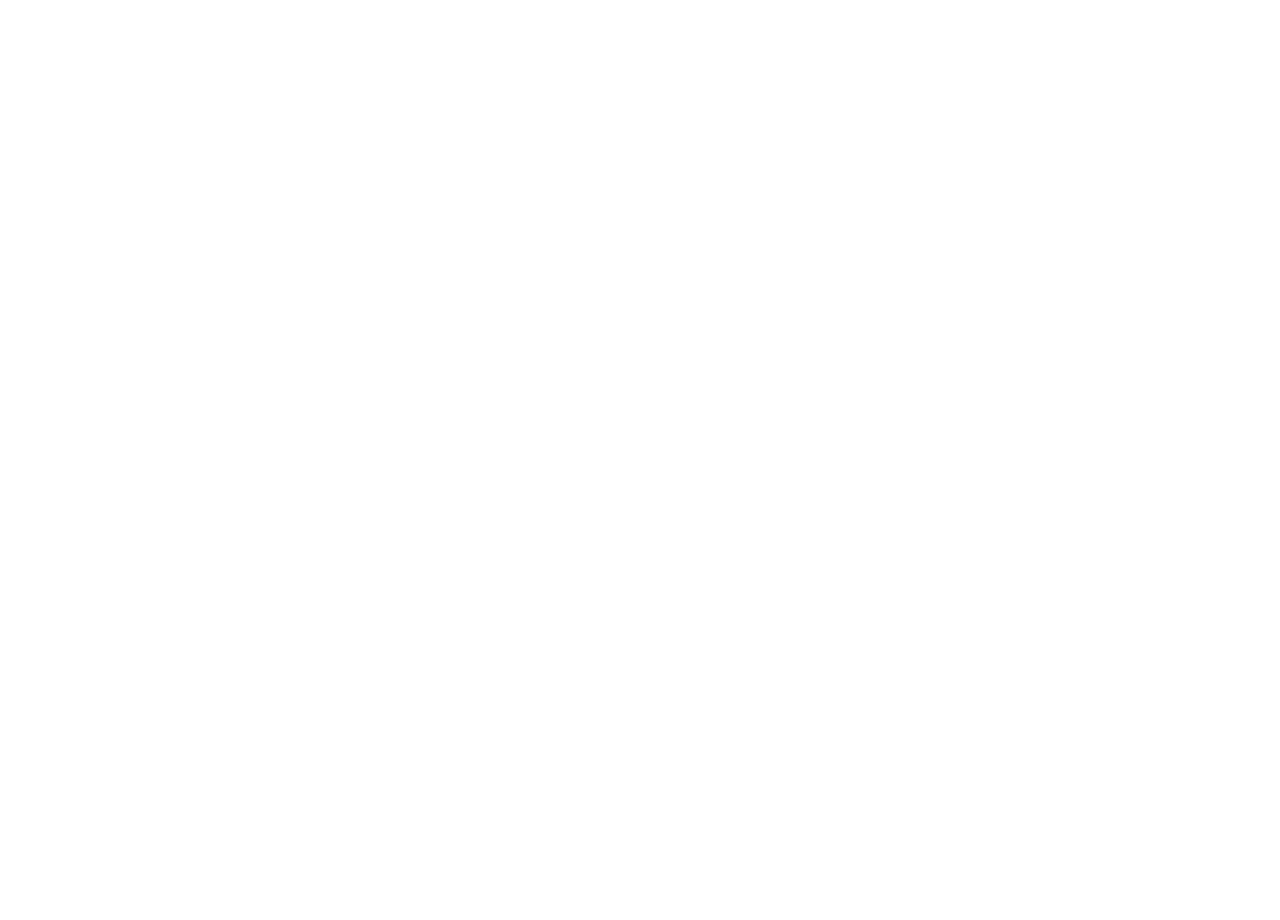
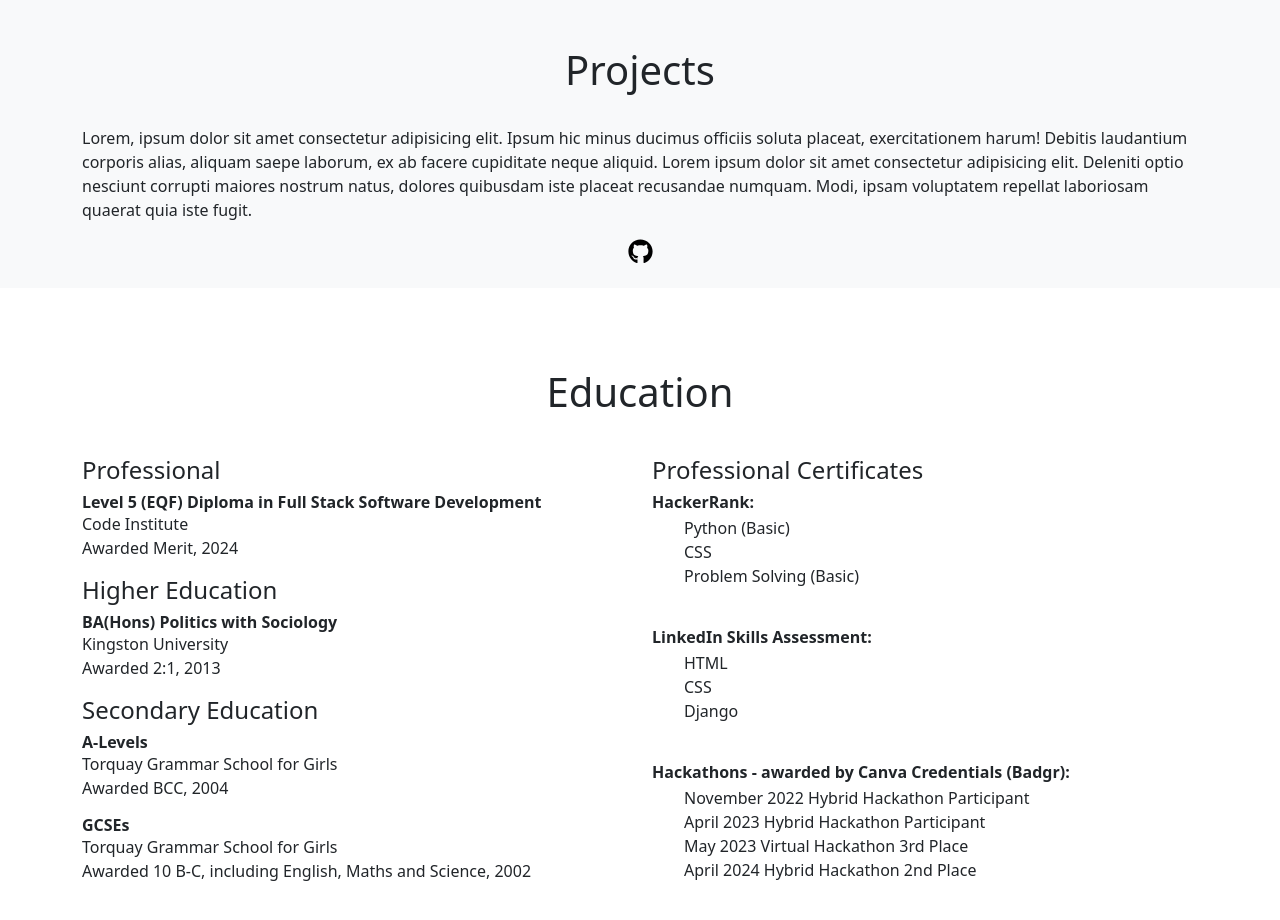
Before and after one commit to llewellynksj/portfolio, a React (Vite) app: page / in a window 1280 px wide. Shown: the part 1440-2360 px from the top of the page. Before the commit the page ends 1366 px from the top, so only its background shows below. Built offline with nearby package versions, Linux system fonts and the light colour scheme.

Commit message:
Add Education section and qualifications components

```diff
--- a/src/App.jsx
+++ b/src/App.jsx
@@ -2,6 +2,8 @@
 import NavBar from './components/NavBar';
 import About from './pages/About';
 import Home from './pages/Home';
+import Projects from './pages/Projects';
+import Education from './pages/Education';
 
 // Bootstrap
 import { Container } from 'react-bootstrap';
@@ -16,6 +18,8 @@
 
           <Home />
           <About />
+          <Projects />
+          <Education />
 
       </div>
 
--- /dev/null
+++ b/src/components/Certificate.jsx
@@ -0,0 +1,9 @@
+import React from 'react';
+
+const Certificate = ({ title }) => {
+  return (
+    <p className="mb-0">{title}</p>
+  );
+};
+
+export default Certificate;
--- /dev/null
+++ b/src/components/Qualification.jsx
@@ -0,0 +1,13 @@
+import React from 'react';
+
+const Qualification = ({ title, institution, year, grade }) => {
+  return (
+    <div>
+      <h6 className="mb-0"><strong>{title}</strong></h6>
+      <p className="mb-0">{institution}</p>
+      <p>Awarded {grade}, {year}</p>
+    </div>
+  );
+};
+
+export default Qualification;
--- a/src/index.css
+++ b/src/index.css
@@ -2,3 +2,7 @@
   margin: 0;
   padding: 0;
 }
+
+li {
+  list-style: none;
+}
--- a/src/pages/About.jsx
+++ b/src/pages/About.jsx
@@ -1,4 +1,5 @@
 import SkillGrid from './skills/SkillGrid';
+
 // Bootstrap
 import Container from 'react-bootstrap/Container';
 import Row from 'react-bootstrap/Row';
@@ -6,7 +7,7 @@
 
 const About = () => {
   return (
-    <div>
+    <>
       <Container>
         <h1 className='text-center p-4 m-2'>About</h1>
 
@@ -30,7 +31,7 @@
         </Row>
 
       </Container>
-    </div>
+    </>
   )
 }
 
--- a/src/pages/Education.jsx
+++ b/src/pages/Education.jsx
@@ -0,0 +1,65 @@
+import React from 'react'
+import { FaLinkedin } from "react-icons/fa";
+import Qualification from '../components/Qualification';
+import Certificate from '../components/Certificate';
+
+// Bootstrap
+import Container from 'react-bootstrap/Container';
+import Row from 'react-bootstrap/Row';
+import Col from 'react-bootstrap/Col';
+
+const Education = () => {
+  return (
+    <div className="w-100 my-4 py-4">
+      <Container>
+        <h1 className='text-center p-4 m-2'>Education</h1>
+        {/* <div className='d-flex justify-content-center pb-3'>
+          <a href="#" className=''><FaLinkedin size={25} /></a>
+        </div> */}
+
+        <Row className="flex-column flex-lg-row justify-content-center mt-3">
+          <Col>
+
+            <h4>Professional</h4>
+            <Qualification title="Level 5 (EQF) Diploma in Full Stack Software Development" institution="Code Institute" year="2024" grade=" Merit" />
+
+            <h4 className='mt-3'>Higher Education</h4>
+            <Qualification title="BA(Hons) Politics with Sociology" institution="Kingston University" year="2013" grade="2:1" />
+
+            <h4>Secondary Education</h4>
+            <Qualification title="A-Levels" institution="Torquay Grammar School for Girls" year="2004" grade="BCC" />
+            <Qualification title="GCSEs" institution="Torquay Grammar School for Girls" year="2002" grade="10 B-C, including English, Maths and Science" />
+          </Col>
+          <Col>
+            <h4>Professional Certificates</h4>
+            <h6 className='mb-1'><strong>HackerRank:</strong></h6>
+            <ul>
+              <li><Certificate title="Python (Basic)" /></li>
+              <li><Certificate title="CSS" /></li>
+              <li><Certificate title="Problem Solving (Basic)" /></li>
+            </ul>
+            <br />
+            <h6 className='mb-1'><strong>LinkedIn Skills Assessment:</strong></h6>
+            <ul>
+              <li><Certificate title="HTML" /></li>
+              <li><Certificate title="CSS"/></li>
+              <li><Certificate title="Django" /></li>
+            </ul>
+            <br />
+            <h6 className='mb-1'><strong>Hackathons - awarded by Canva Credentials (Badgr):</strong></h6>
+            <ul>
+              <li><Certificate title="November 2022 Hybrid Hackathon Participant" /></li>
+              <li><Certificate title="April 2023 Hybrid Hackathon Participant" /></li>
+              <li><Certificate title="May 2023 Virtual Hackathon 3rd Place" /></li>
+              <li><Certificate title="April 2024 Hybrid Hackathon 2nd Place" /></li>
+            </ul>
+          </Col>
+        </Row>
+
+
+      </Container>
+    </div>
+  )
+}
+
+export default Education
--- a/src/pages/Home.jsx
+++ b/src/pages/Home.jsx
@@ -10,7 +10,7 @@
 
 const Home = () => {
   return (
-    <div className="bg-light w-100">
+    <div className="bg-light w-100 mb-4 pb-4">
       <Container className={`${s.HomeContainer}`}>
         <Row className="flex-column flex-lg-row-reverse justify-content-center align-items-center">
           <Col>
--- a/src/pages/Projects.jsx
+++ b/src/pages/Projects.jsx
@@ -0,0 +1,22 @@
+import React from 'react'
+import { FaGithub } from "react-icons/fa";
+import s from '../styles/Projects.module.css';
+
+// Bootstrap
+import Container from 'react-bootstrap/Container';
+
+const Projects = () => {
+  return (
+    <div className="bg-light w-100 my-4 py-4">
+      <Container>
+        <h1 className='text-center p-4 m-2'>Projects</h1>
+        <p>Lorem, ipsum dolor sit amet consectetur adipisicing elit. Ipsum hic minus ducimus officiis soluta placeat, exercitationem harum! Debitis laudantium corporis alias, aliquam saepe laborum, ex ab facere cupiditate neque aliquid. Lorem ipsum dolor sit amet consectetur adipisicing elit. Deleniti optio nesciunt corrupti maiores nostrum natus, dolores quibusdam iste placeat recusandae numquam. Modi, ipsam voluptatem repellat laboriosam quaerat quia iste fugit.</p>
+        <div className='d-flex justify-content-center'>
+          <a href="#" className=''><FaGithub size={25} className={`${s.SocialIcon}`}/></a>
+        </div>
+      </Container>
+    </div>
+  )
+}
+
+export default Projects
--- /dev/null
+++ b/src/styles/Projects.module.css
@@ -0,0 +1,3 @@
+.SocialIcon {
+  color: #000;
+}
```
